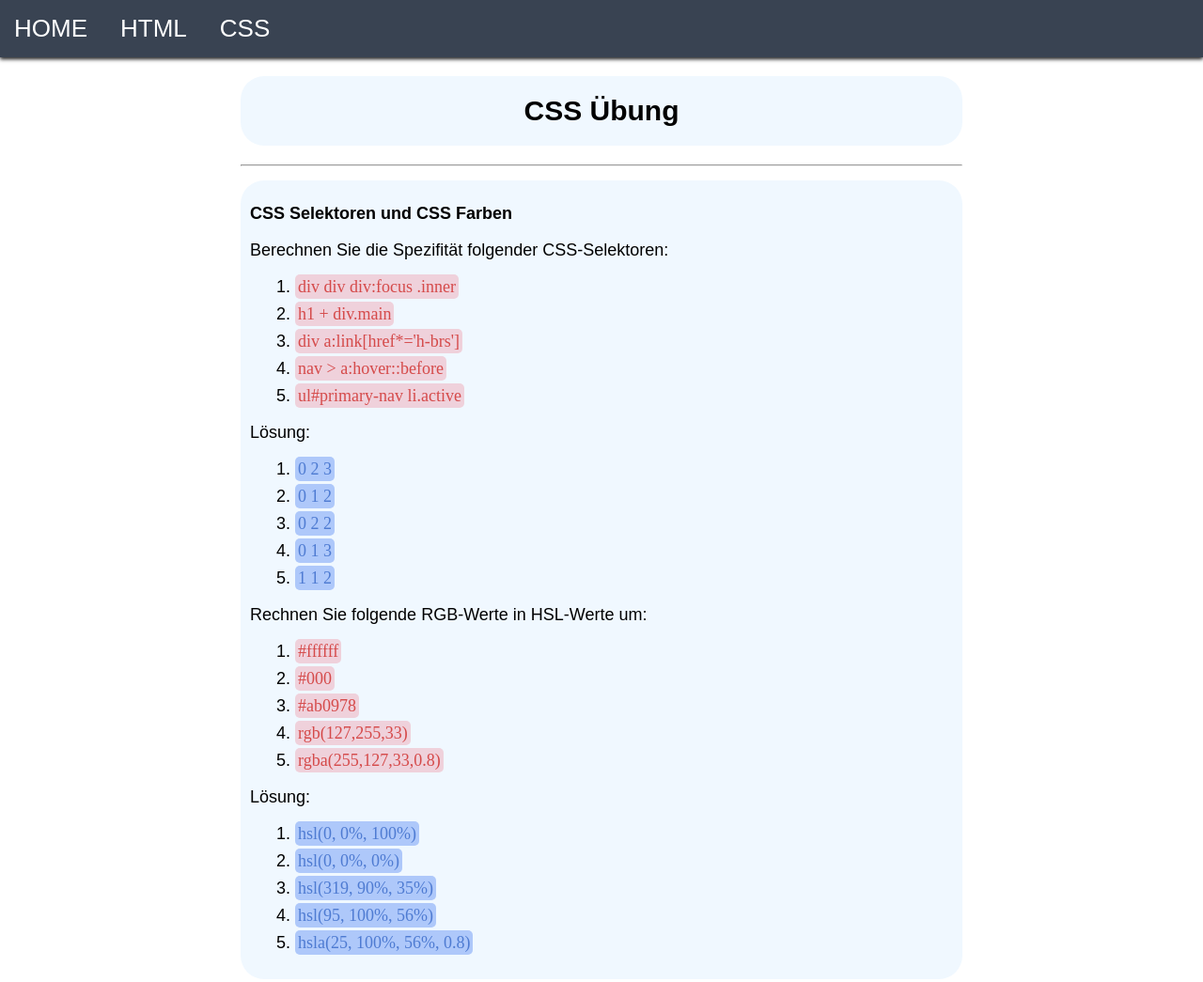
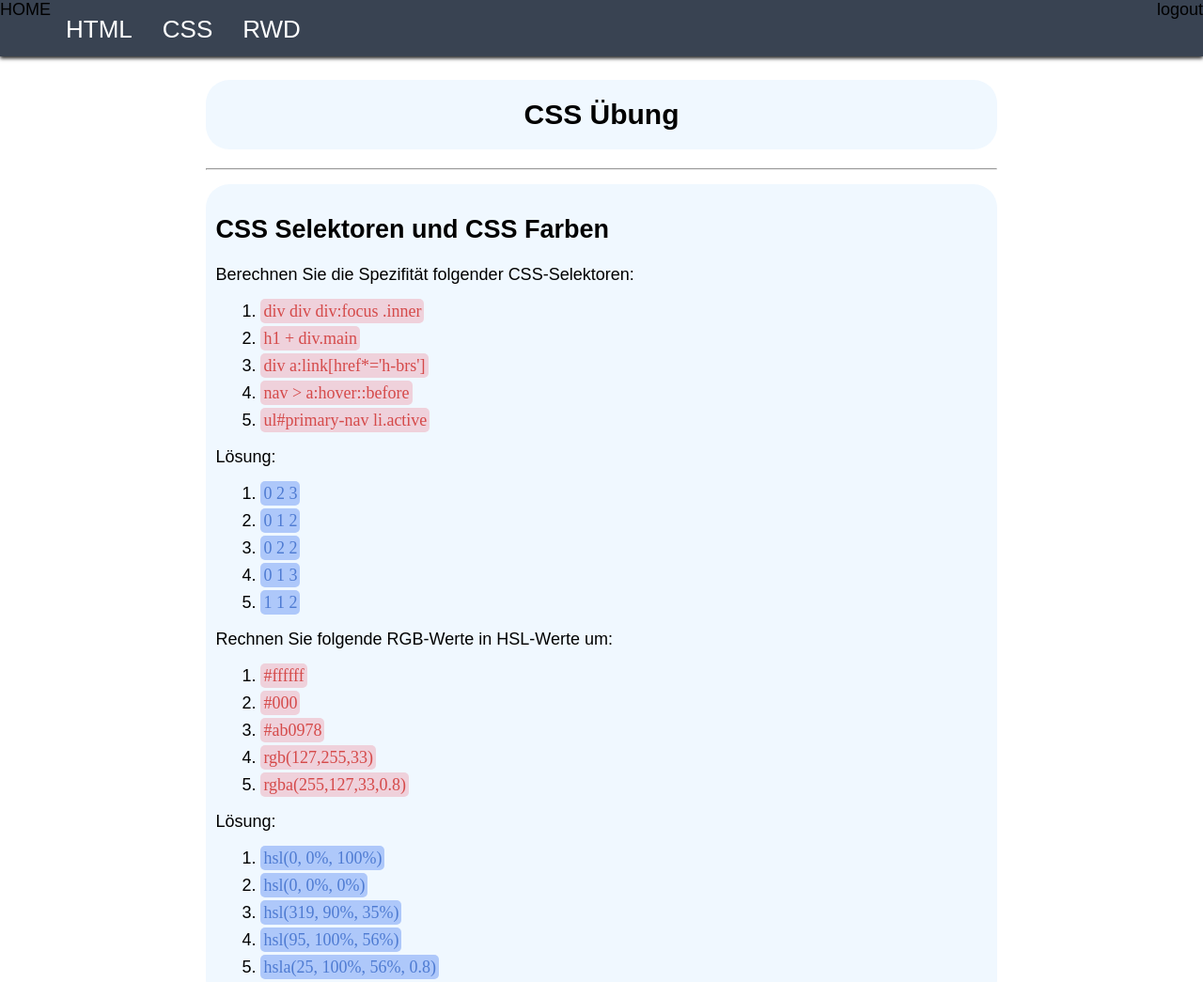
Before and after one commit to VincentBraunsfeld/Web_Engineering, a plain HTML site: page pages/p2_CSS.html in a window 1280 px wide. Shown: the top 1045 px of the page at 94% size. Drawn offline with Linux system fonts and the light colour scheme.

Commit message:
add flex and grid layout

```diff
--- /dev/null
+++ b/css_files/layout.css
@@ -0,0 +1,72 @@
+body{
+    margin: 0;
+    font-size: 18px;
+    font-family: "Arial","sans-serif";
+    display: grid;
+    height: 100vh;
+    grid-template-columns: 1fr 3fr 1fr;
+    grid-template-rows: 60px auto 60px;
+    grid-template-areas: "header header header" "aside main article" "footer footer footer";
+    grid-row-gap: 5px;
+
+}
+
+header{
+    grid-area: header;
+    background-color: #394352;
+    position: sticky;
+    top: 0;
+    box-shadow: 0 2px 4px 0 rgba(0,0,0,.9);
+    display : flex;
+}
+
+header a{
+    text-decoration: none;
+    font-size: 26px;
+    color: white;
+    padding: 1rem;
+}
+
+header nav{
+    flex-grow: 1;
+    flex-wrap: wrap;
+    display:flex;
+}
+
+header a:hover{
+    text-decoration: underline;
+}
+
+#html:hover{
+    background-color: #FFA500;
+}
+
+#css:hover{
+    background-color: #264de4;
+}
+
+#rwd:hover{
+    background-color: saddlebrown;
+}
+
+header a:active{
+    color: #394352;
+}
+
+aside{
+    grid-area: aside;
+}
+
+main{
+    grid-area: main
+}
+
+article{
+    grid-area: article;
+}
+
+footer{
+    grid-area: footer;
+    background-color: #394352;
+    box-shadow: 0 2px 4px 0 rgba(0,0,0,.9);
+}
--- a/css_files/navbar.css
+++ /dev/null
@@ -1,34 +0,0 @@
-* {
-    font-size: 18px;
-    font-family: "Arial";
-}
-
-body{
-    box-sizing: border-box;
-    margin: 0;
-}
-
-.navbar {
-    background-color: #394352;
-    position: sticky;
-    top: 0;
-    box-shadow: 0 2px 4px 0 rgba(0,0,0,.9); /* nicht mein code*/
-}
-
-.navbar a {
-    display : inline-block;
-    padding: 15px;
-    margin: 0;
-    text-decoration: none;
-    font-size: 26px;
-    color: white;
-    background-color: #394352;
-}
-
-#html:hover{
-    background-color: #FFA500;
-}
-
-#css:hover{
-    background-color: #264de4;
-}
--- a/css_files/p2_CSS.css
+++ b/css_files/p2_CSS.css
@@ -1,8 +1,3 @@
-.main{
-    width: 60%;
-    margin: 0 auto;
-}
-
 h1{
     text-align: center;
     border-radius: 25px;
@@ -14,7 +9,6 @@ h1{
 div.task{
     background-color: aliceblue;
     border-color: #394352;
-    background-color: aliceblue;
     border-radius: 25px;
     padding: 10px;
     margin-top: 15px;
--- a/pages/p2_CSS.html
+++ b/pages/p2_CSS.html
@@ -3,16 +3,22 @@
 <head>
     <meta charset="UTF-8">
     <title>CSS</title>
-    <link rel="stylesheet" href="../css_files/navbar.css">
+    <link rel="stylesheet" href="../css_files/layout.css">
     <link rel="stylesheet" href="../css_files/p2_CSS.css">
 </head>
 <body>
-<div class="navbar">
-    <a href="../index.html">HOME</a>
-    <a id="html" href="p1_HTML.html">HTML</a>
-    <a id="css" href="#">CSS</a>
-</div>
-<div class="main">
+
+<header>
+    <div id="logo">HOME</div>
+    <nav id="navigator">
+        <a id="html" href="">HTML</a>
+        <a id="css" href="">CSS</a>
+        <a id="rwd" href="">RWD</a>
+    </nav>
+    <div id="login_out">logout</div>
+</header>
+<aside></aside>
+<main>
     <h1>CSS Übung</h1>
     <hr>
     <div class="task">
@@ -236,7 +242,13 @@
             indem ich sie mit hilfe von float nebeneinander platziert habe. Das hat leider nicht gut geklappt. Am Schluss habe ich die Aufgabe mit einer Tabelle gelöst.</p>
 
     </div>
-</div>
+</main>
+<article></article>
+<footer>
+
+</footer>
+
+
 
 
 </body>
```
Also changed, not shown: index.html (+16 -6 lines), pages/p1_HTML.html (+18 -7 lines), pages/p3_RWD.html (added, +10 -0 lines), css_files/footer.css (deleted).
